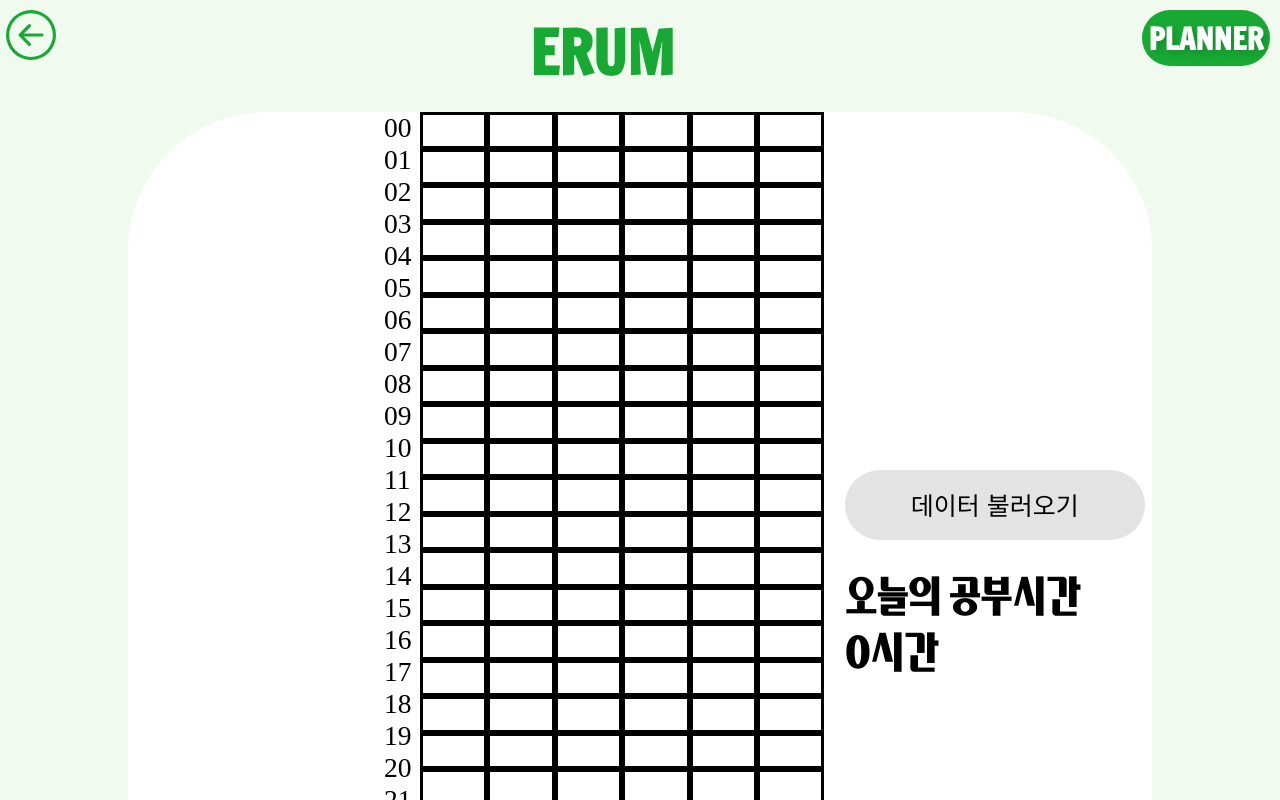
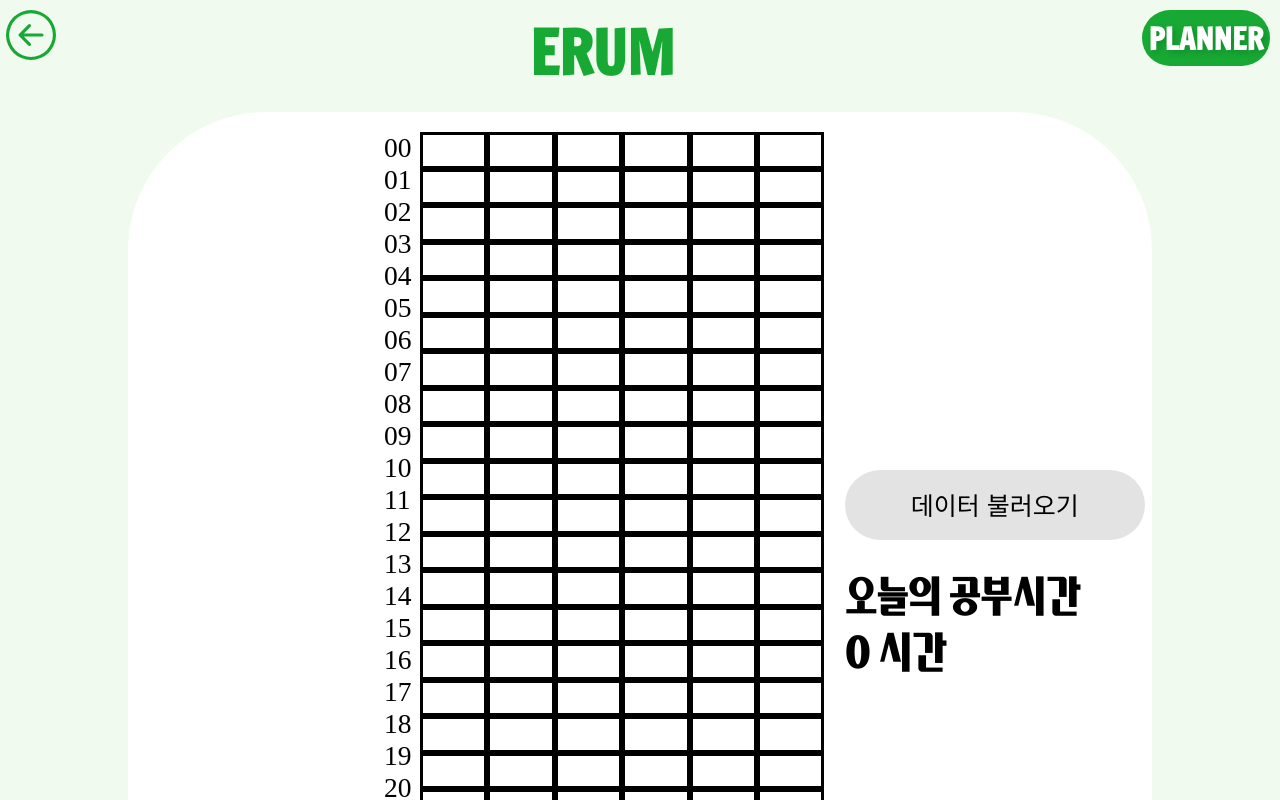
Before and after one commit to suhyeon0111/studyweb_pre, a React (Create React App) app in the folder project_r/: page /report in a window 1280 px wide. Shown: the top 800 px of the page. Built offline with nearby package versions, Linux system fonts and the light colour scheme.

Commit message:
addtimepage 과목 이름 올려주기 완료

```diff
--- a/project_r/src/components/AddtimePage/AddtimeList.js
+++ b/project_r/src/components/AddtimePage/AddtimeList.js
@@ -1,6 +1,8 @@
 import React from 'react';
 
-function Addtime({ user }) {
+let i = -1;
+
+function Addtime({ users }) {
   const color = [
     '#ffafb0',
     '#fdd0ac',
@@ -9,11 +11,11 @@ function Addtime({ user }) {
     '#aee4ff',
     '#caa6fe',
   ];
-
+  i += 1;
   return (
     <div
       style={{
-        backgroundColor: color[1],
+        backgroundColor: color[i],
         width: '150px',
         height: '50px',
         color: 'black',
@@ -23,19 +25,31 @@ function Addtime({ user }) {
         textAlign: 'center',
       }}
     >
-      {user.subject}
+      {users.subject}
     </div>
   );
 }
 
-function TimeList({ users }) {
+function AddTimeList({ users }) {
+  const color = [
+    '#ffafb0',
+    '#fdd0ac',
+    '#fdfa87',
+    '#bee9b4',
+    '#aee4ff',
+    '#caa6fe',
+    '#caa6fe',
+    '#caa6fe',
+    '#caa6fe',
+    '#caa6fe',
+  ];
   return (
     <div>
-      {users.map((user) => (
-        <Addtime user={user} key={user.id} />
+      {users.map((users) => (
+        <Addtime users={users} key={users.id} />
       ))}
     </div>
   );
 }
 
-export default TimeList;
+export default AddTimeList;
--- a/project_r/src/components/AddtimePage/AddtimePage.js
+++ b/project_r/src/components/AddtimePage/AddtimePage.js
@@ -6,6 +6,7 @@ import { Helmet } from 'react-helmet';
 import queryString from 'query-string';
 import axios from 'axios';
 import AddtimeList from './AddtimeList';
+import styled from 'styled-components';
 
 axios.defaults.xsrfCookieName = 'csrftoken';
 axios.defaults.xsrfHeaderName = 'X-CSRFToken';
@@ -16,6 +17,7 @@ const DataList = [
     subject: '수학',
     starttime: 110,
     endtime: 120,
+    drowsiness: 0,
     color: 1,
     created_at: '20220601',
   },
@@ -23,6 +25,7 @@ const DataList = [
     subject: '국어',
     starttime: 240,
     endtime: 410,
+    drowsiness: 0,
     color: 2,
     created_at: '20220601',
   },
@@ -30,6 +33,7 @@ const DataList = [
     subject: '과학',
     starttime: 410,
     endtime: 600,
+    drowsiness: 0,
     color: 3,
     created_at: '20220601',
   },
@@ -37,6 +41,7 @@ const DataList = [
     subject: '국어',
     starttime: 1300,
     endtime: 1420,
+    drowsiness: 0,
     color: 4,
     created_at: '20220601',
   },
@@ -44,6 +49,7 @@ const DataList = [
     subject: '국어',
     starttime: 1500,
     endtime: 1600,
+    drowsiness: 0,
     color: 5,
     created_at: '20220601',
   },
@@ -51,6 +57,7 @@ const DataList = [
     subject: '논리회로',
     starttime: 1910,
     endtime: 2230,
+    drowsiness: 0,
     color: 6,
     created_at: '20220601',
   },
@@ -129,11 +136,17 @@ const AddTimePage = () => {
         borderStyle: 'solid',
         float: 'left',
         color:
-          i < Data.length && key >= Data[i].starttime && key <= Data[i].endtime
+          i < Data.length &&
+          key >= Data[i].starttime &&
+          key <= Data[i].endtime &&
+          Data[i].drowsiness === 0
             ? color[i]
             : 'white',
         backgroundColor:
-          i < Data.length && key >= Data[i].starttime && key <= Data[i].endtime
+          i < Data.length &&
+          key >= Data[i].starttime &&
+          key <= Data[i].endtime &&
+          Data[i].drowsiness === 0
             ? color[i]
             : 'white',
       }}
@@ -230,7 +243,7 @@ const AddTimePage = () => {
               <span>머신러닝</span>
             </button>
             */}
-            {/* <AddtimeList /> */}
+            <AddtimeList users={Data} />
           </div>
         </div>
         <div className="timelist-box">{stdItem}</div>
@@ -242,7 +255,7 @@ const AddTimePage = () => {
               데이터 불러오기
             </button>
             <div>오늘의 공부시간</div>
-            <span style={{ margin: '0 auto' }}> {number}시간</span>
+            <span style={{ margin: '0 auto' }}>{i} 시간</span>
           </div>
         </div>
       </div>
--- a/project_r/src/components/TimePage/CreateTime.js
+++ b/project_r/src/components/TimePage/CreateTime.js
@@ -11,7 +11,7 @@ function CreateTime({ onChange, onCreate }) {
   const [name, setName] = useState('');
 
   // 시간 선택 변수, 함수
-  const [Selected1, setSelected1] = useState(0);
+  const [Selected1, setSelected1] = useState('');
   const [Selected2, setSelected2] = useState('');
   const [Selected3, setSelected3] = useState('');
   const [Selected4, setSelected4] = useState('');
@@ -97,6 +97,7 @@ function CreateTime({ onChange, onCreate }) {
   // 시간선택
   const handleSelect1 = (e) => {
     setSelected1(e.target.value);
+
     console.log(e.target.value);
   };
   const handleSelect2 = (e) => {
@@ -119,10 +120,10 @@ function CreateTime({ onChange, onCreate }) {
   };
 
   // 제출 핸들링 함수
-  const handleSubmit = async (event) => {
+  const handleSubmit = (event) => {
     setDisabled(true);
-    event.preventDefault();
-    await new Promise((r) => setTimeout(r, 1000));
+    // event.preventDefault();
+    // await new Promise((r) => setTimeout(r, 1000));
     setDisabled(false);
 
     // console.log(Selected1);
@@ -199,14 +200,14 @@ function CreateTime({ onChange, onCreate }) {
               종료
               <select value={Selected3} onChange={handleSelect3}>
                 {HourOptions.map((item, idx) => (
-                  <option key={idx} value={item.value}>
+                  <option key={idx} value={Number(item.value)}>
                     {item.value}
                   </option>
                 ))}
               </select>
               <select value={Selected4} onChange={handleSelect4}>
                 {MinuteOptions.map((item, idx) => (
-                  <option key={idx} value={item.value}>
+                  <option key={idx} value={Number(item.value)}>
                     {item.value}
                   </option>
                 ))}
--- a/project_r/src/styles/AddtimePage.css
+++ b/project_r/src/styles/AddtimePage.css
@@ -60,13 +60,15 @@
 }
 .timelist-box {
     width: 3.5%;
+    margin-top: 20px;
     height: 860px;
     float: left;
-    font-size: 30px;
+    font-size: 28px;
 }
 .second-box {
     width: 40%;
     height: 860px;
+    margin-top: 20px;
     float: left;
 }
 .third-box {
```
